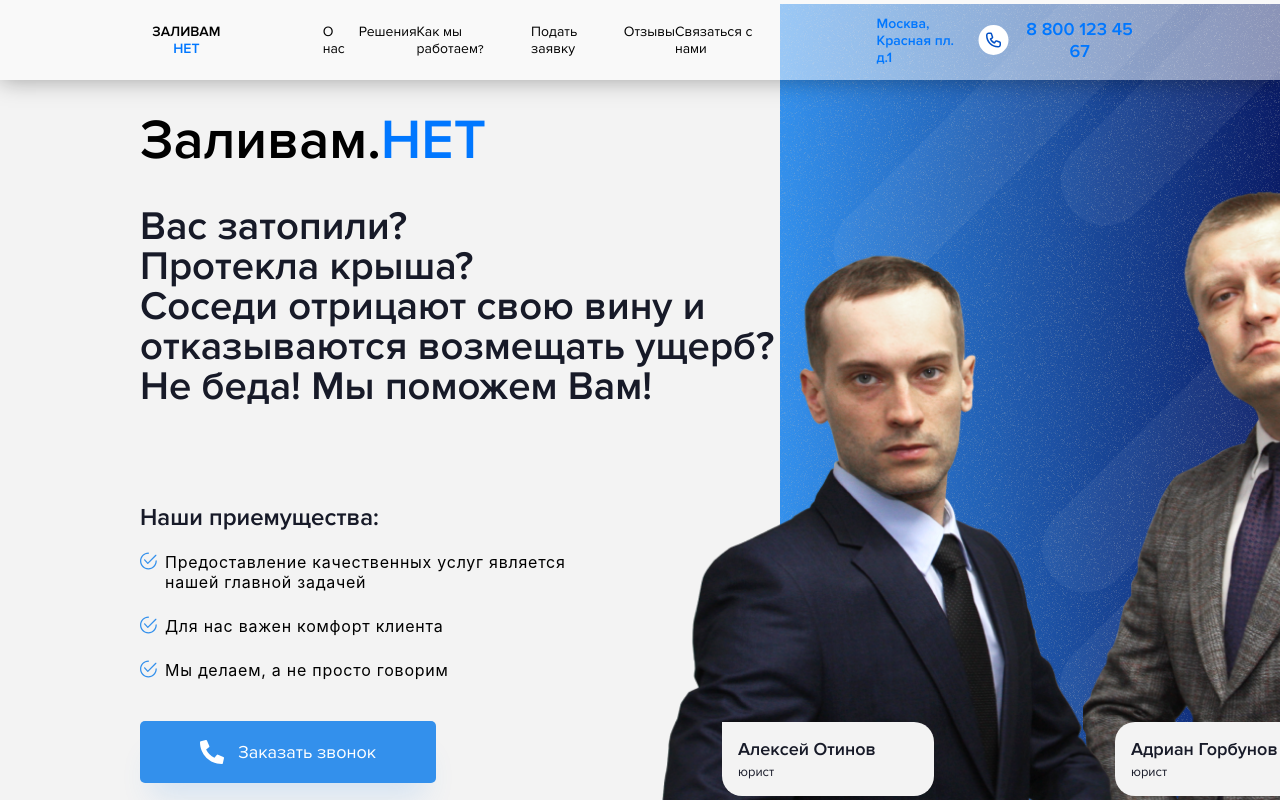
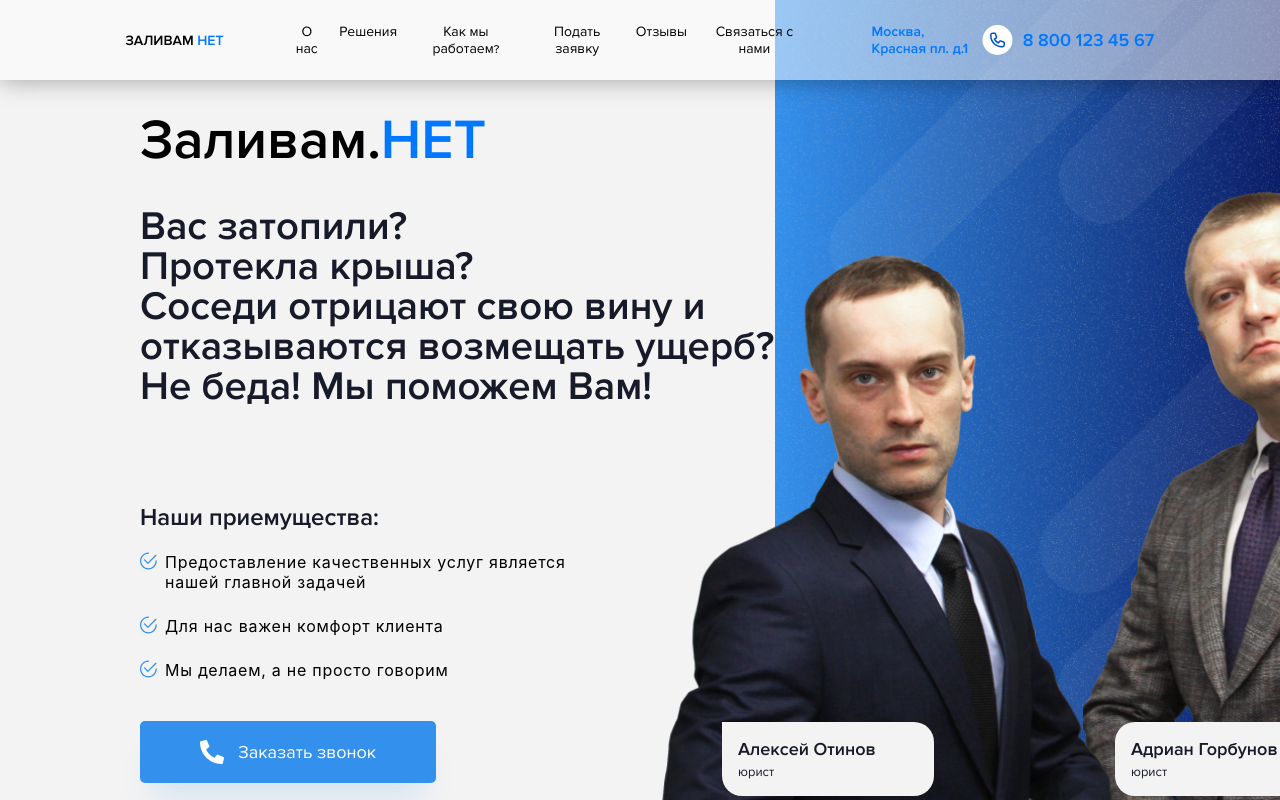
Before and after one commit to Photokub/zalivam-net, a React (Create React App) app: page / in a window 1280 px wide. Shown: the top 800 px of the page. Built offline with nearby package versions, Linux system fonts and the light colour scheme.

Commit message:
Fix: поправить стили компонента header

```diff
--- a/src/components/Header/Header.css
+++ b/src/components/Header/Header.css
@@ -5,17 +5,16 @@
   flex-direction: row;
   justify-content: space-between;
   align-items: center;
-  padding: 0 140px;
+  padding: 0 9.7222222222%;
   box-sizing: border-box;
   background-color: rgba(255, 255, 255, 0.5);
   box-shadow: 0px 0px 23px 0px rgba(0, 0, 0, 0.35);
   position: absolute;
-  margin: 0 auto;
 }
 
 .header__logo {
-  width: 100px;
-  margin: 0 90px 0 0;
+  min-width: 100px;
+  margin: 0 20px 0 0;
   color: #000;
   text-align: center;
   font-variant-numeric: lining-nums proportional-nums;
@@ -45,6 +44,7 @@
   display: flex;
   flex-direction: row;
   justify-content: space-between;
+  gap: 16px;
 }
 
 .header__navLink {
@@ -58,7 +58,8 @@
   line-height: normal;
   font-variant: all-small-caps;
   text-decoration: none;
-  text-align: start;
+  text-align: center;
+  cursor: pointer;
 }
 
 .header__contacts {
@@ -66,12 +67,11 @@
   display: flex;
   flex-direction: row;
   align-items: center;
-  margin: 0 0 0 90px;
+  margin: 0 0 0 20px;
   gap: 10px;
 }
 
 .header__contactsAdress {
-  width: 100px;
   width: 100px;
   color: #0077FF;
   text-align: center;
@@ -86,6 +86,7 @@
 }
 
 .header__contactsPhoneNumber {
+  min-width: 132px;
   color: #0077FF;
   text-align: center;
   font-variant-numeric: lining-nums proportional-nums;
--- a/src/components/Header/Header.scss
+++ b/src/components/Header/Header.scss
@@ -7,17 +7,16 @@
     flex-direction: row;
     justify-content: space-between;
     align-items: center;
-    padding: 0 140px;
+    padding: 0 calc(140px / 1440px * 100%);
     box-sizing: border-box;
     background-color: rgba(255, 255, 255, .5);
     box-shadow: 0px 0px 23px 0px rgba(0, 0, 0, 0.35);
     position: absolute;
-    margin: 0 auto;
 }
 
 .header__logo {
-    width: 100px;
-    margin: 0 90px 0 0;
+    min-width: 100px;
+    margin: 0 20px 0 0;
     color: #000;
     text-align: center;
     font-variant-numeric: lining-nums proportional-nums;
@@ -47,6 +46,7 @@
     display: flex;
     flex-direction: row;
     justify-content: space-between;
+    gap: 16px;
 }
 
 .header__navLink{
@@ -60,7 +60,8 @@
     line-height: normal;
     font-variant: all-small-caps;
     text-decoration: none;
-    text-align: start;
+    text-align: center;
+    cursor: pointer;
 }
 
 .header__contacts {
@@ -68,14 +69,13 @@
     display: flex;
     flex-direction: row;
     align-items: center;
-    margin: 0 0 0 90px;
+    margin: 0 0 0 20px;
     gap: 10px;
 }
 
 .header__contactsAdress {
     width: 100px;
 
-    width: 100px;
     color: $text-highlight-color;
     text-align: center;
     font-variant-numeric: lining-nums proportional-nums;
@@ -89,6 +89,7 @@
 }
 
 .header__contactsPhoneNumber{
+    min-width: 132px;
     color: $text-highlight-color;
     text-align: center;
     font-variant-numeric: lining-nums proportional-nums;
--- a/src/components/Main/styles.module.css
+++ b/src/components/Main/styles.module.css
@@ -20,8 +20,8 @@
     background-image: url("../../images/main-bg.jpg");
     background-repeat: no-repeat;
     background-position: right;
+    background-size: contain;
     padding: 106px 0 0 140px;
-    /* padding: 26px 0 0 140px; */
     overflow: hidden;
 }
 
```
Also changed, not shown: 1 other file (tests, documents, lock files or other folders).
